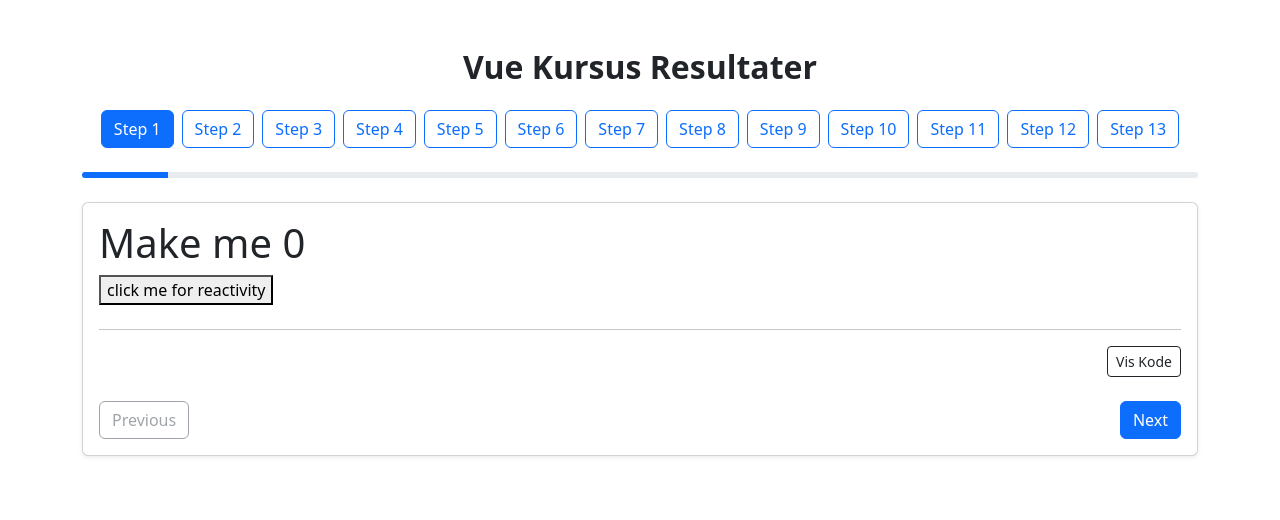
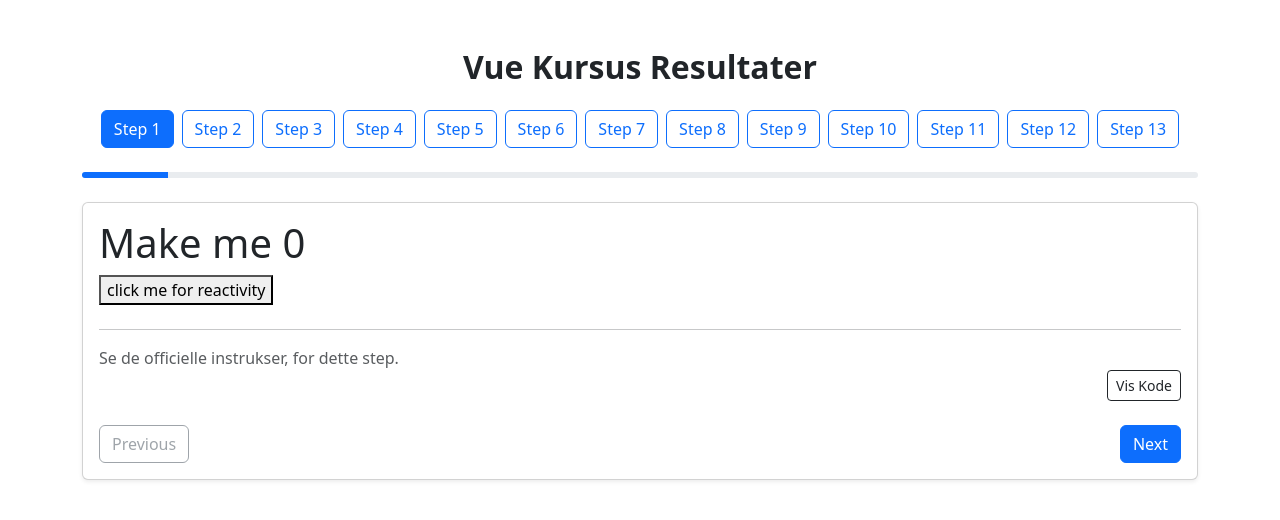
Before and after one commit to Gatherer4466/VueCourseDemo, a Vue app: page / in a window 1280 px wide. Shown: the top 520 px of the page. Built offline with nearby package versions, Linux system fonts and the light colour scheme.

Commit message:
Re-add link to instructions

```diff
--- a/src/App.vue
+++ b/src/App.vue
@@ -81,6 +81,15 @@ function prevStep() {
 
         <hr />
 
+        <a
+          :href="`https://vuejs.org/tutorial/#step-${currentStep + 2}`"
+          target="_blank"
+          rel="noopener"
+          class="text-muted text-decoration-none"
+        >
+          Se de officielle instrukser, for dette step.
+        </a>
+
         <div class="d-flex justify-content-end mb-2">
           <button class="btn btn-sm btn-outline-dark" @click="showCode = !showCode">
             {{ showCode ? 'Gem Kode' : 'Vis Kode' }}
```
